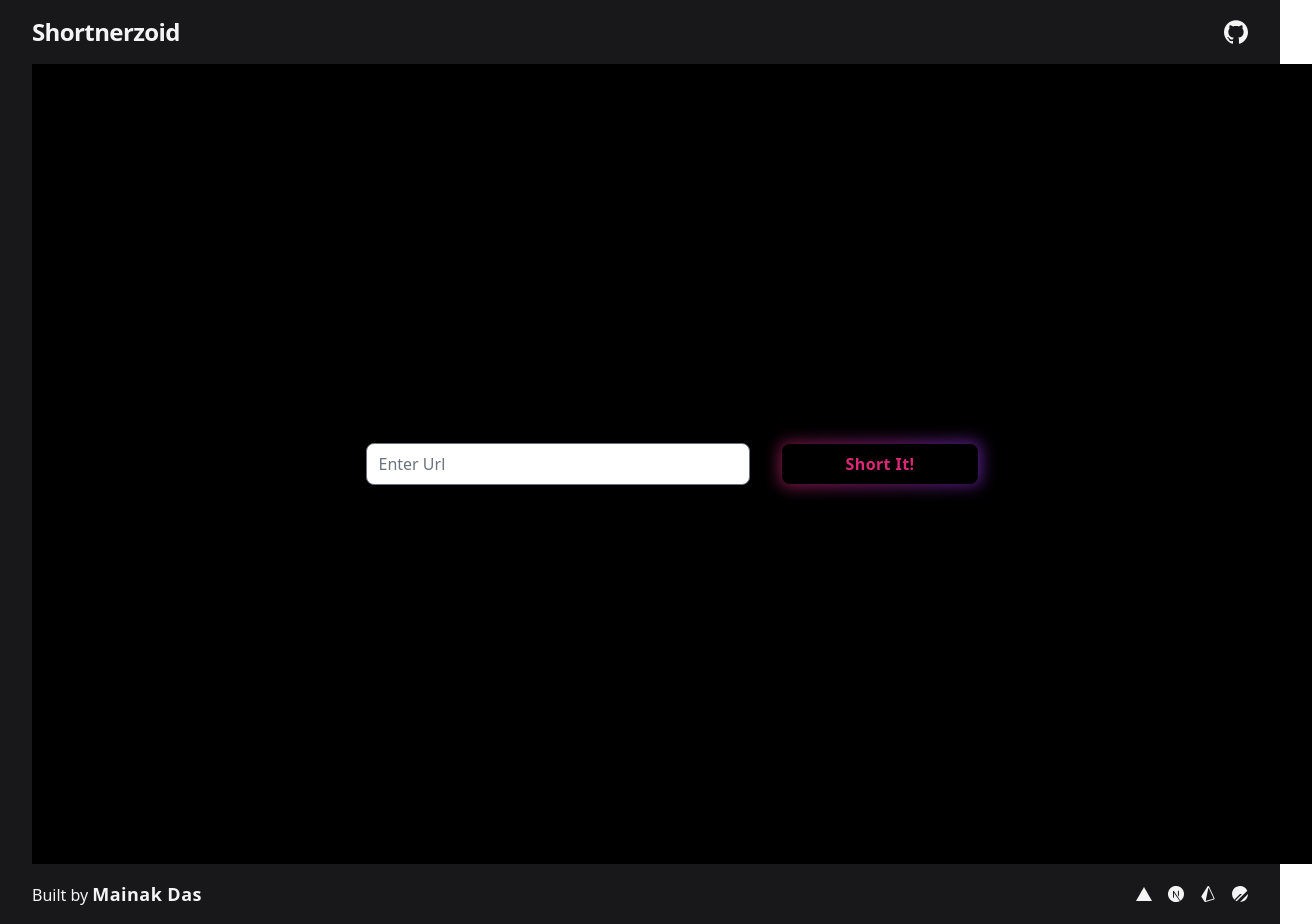
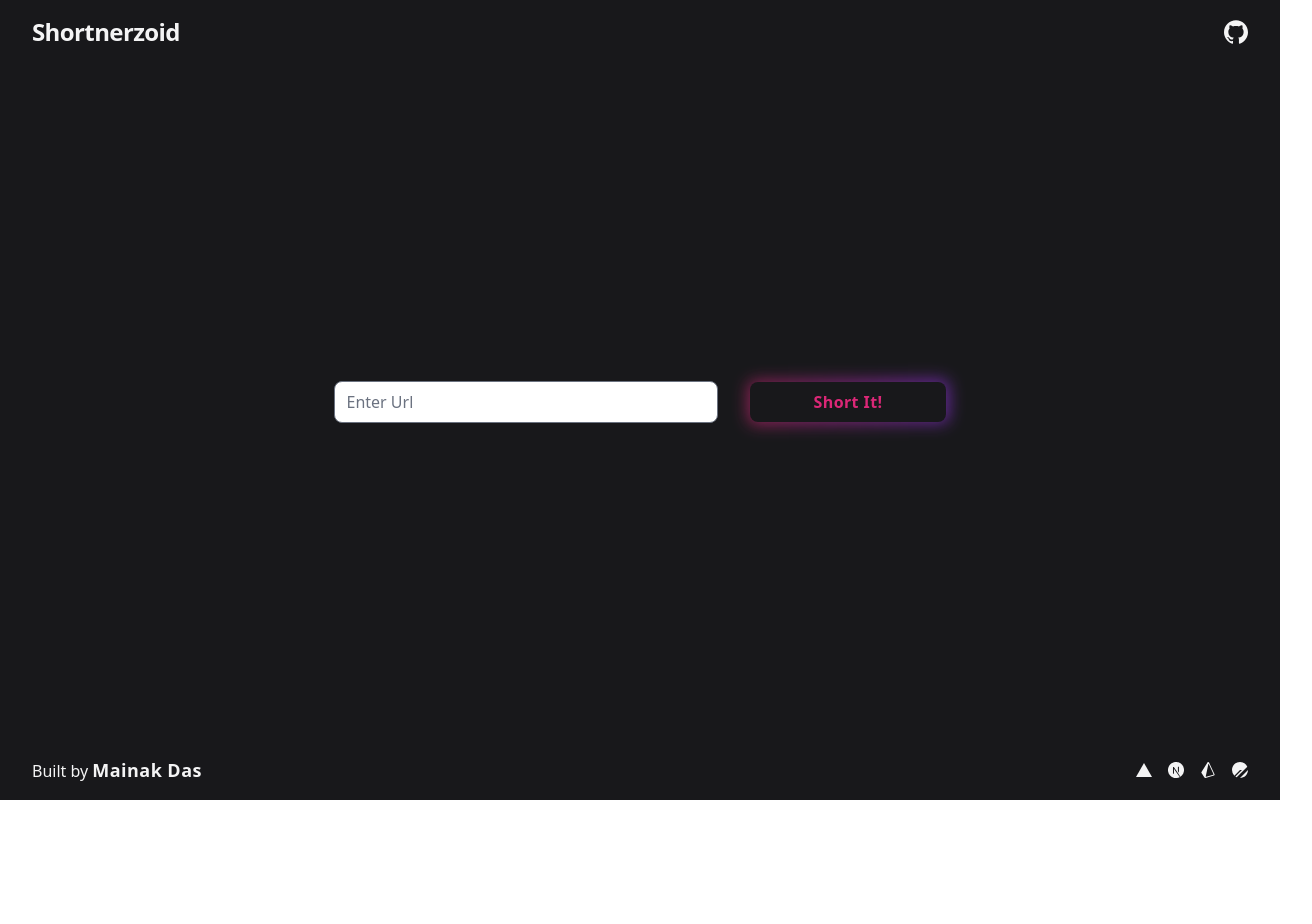
Before and after one commit to DawnMD/shortnerzoid, a Next.js app: page / in a window 1280 px wide. Shown: the whole page, 1312 px wide, since content can reach past the window. After the commit the page ends 800 px from the top, so only its background shows below. Built offline with nearby package versions, Linux system fonts and the light colour scheme.

Commit message:
Fix: Update homepage

```diff
--- a/pages/index.tsx
+++ b/pages/index.tsx
@@ -15,7 +15,7 @@ const Home: NextPage = () => {
   const onSubmit: SubmitHandler<UrlInput> = (data) => console.log(data);
 
   return (
-    <div className='grid w-screen min-h-screen bg-black place-content-center'>
+    <div>
       <form
         className='flex flex-col gap-8 md:flex-row md:items-center'
         onSubmit={handleSubmit(onSubmit)}>
@@ -29,7 +29,7 @@ const Home: NextPage = () => {
         </section>
         <div className='relative group'>
           <div className='animate-tilt absolute -inset-0.5 bg-gradient-to-r from-pink-600 to-purple-600 rounded-lg blur opacity-60 group-hover:opacity-100 transition duration-1000 group-hover:duration-200'></div>
-          <button className='relative w-full px-16 py-2 font-semibold tracking-wide text-pink-600 transition duration-1000 bg-black rounded-lg group-hover:duration-200 group-hover:text-purple-600'>
+          <button className='relative w-full px-16 py-2 font-semibold tracking-wide text-pink-600 transition duration-1000 rounded-lg bg-zinc-900 group-hover:duration-200 group-hover:text-purple-600'>
             Short It!
           </button>
         </div>
```
